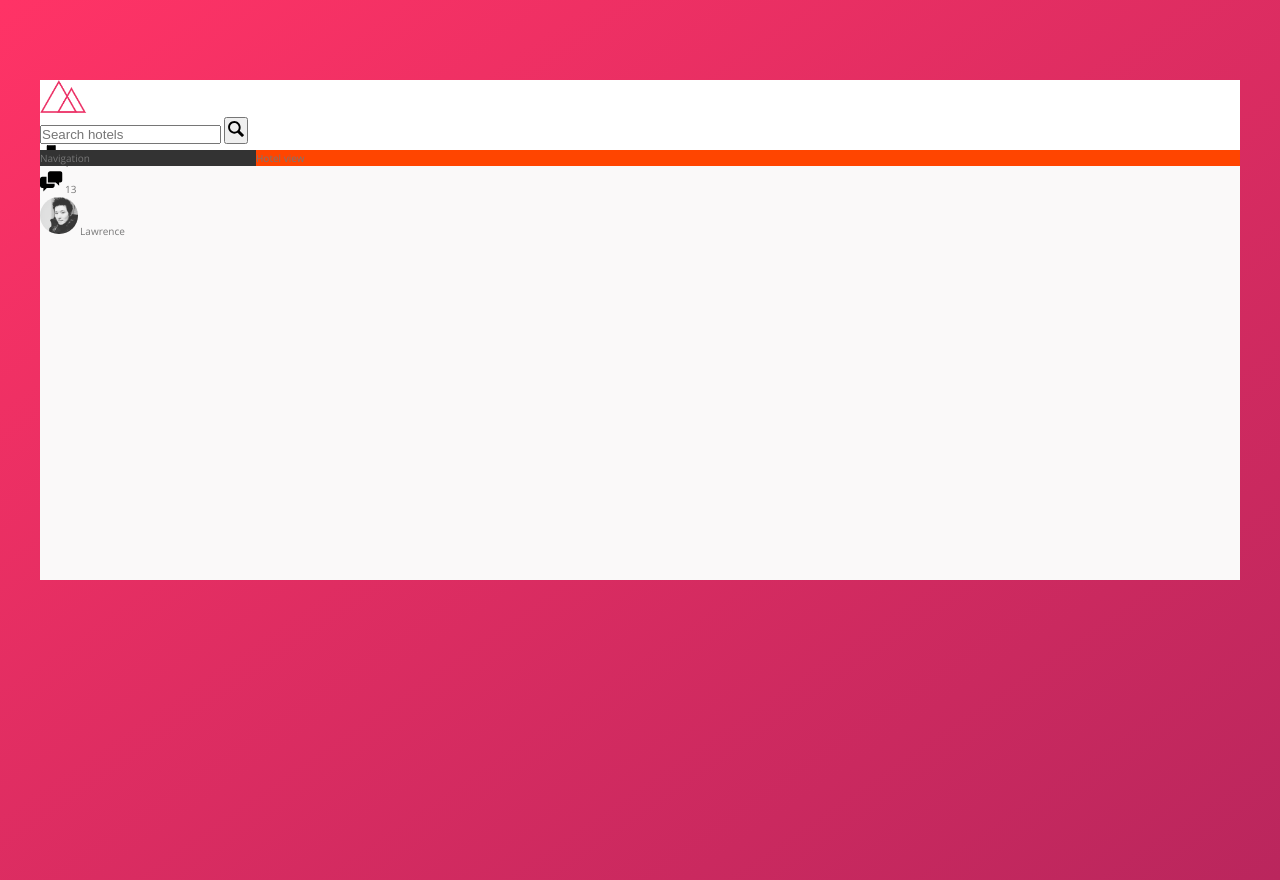
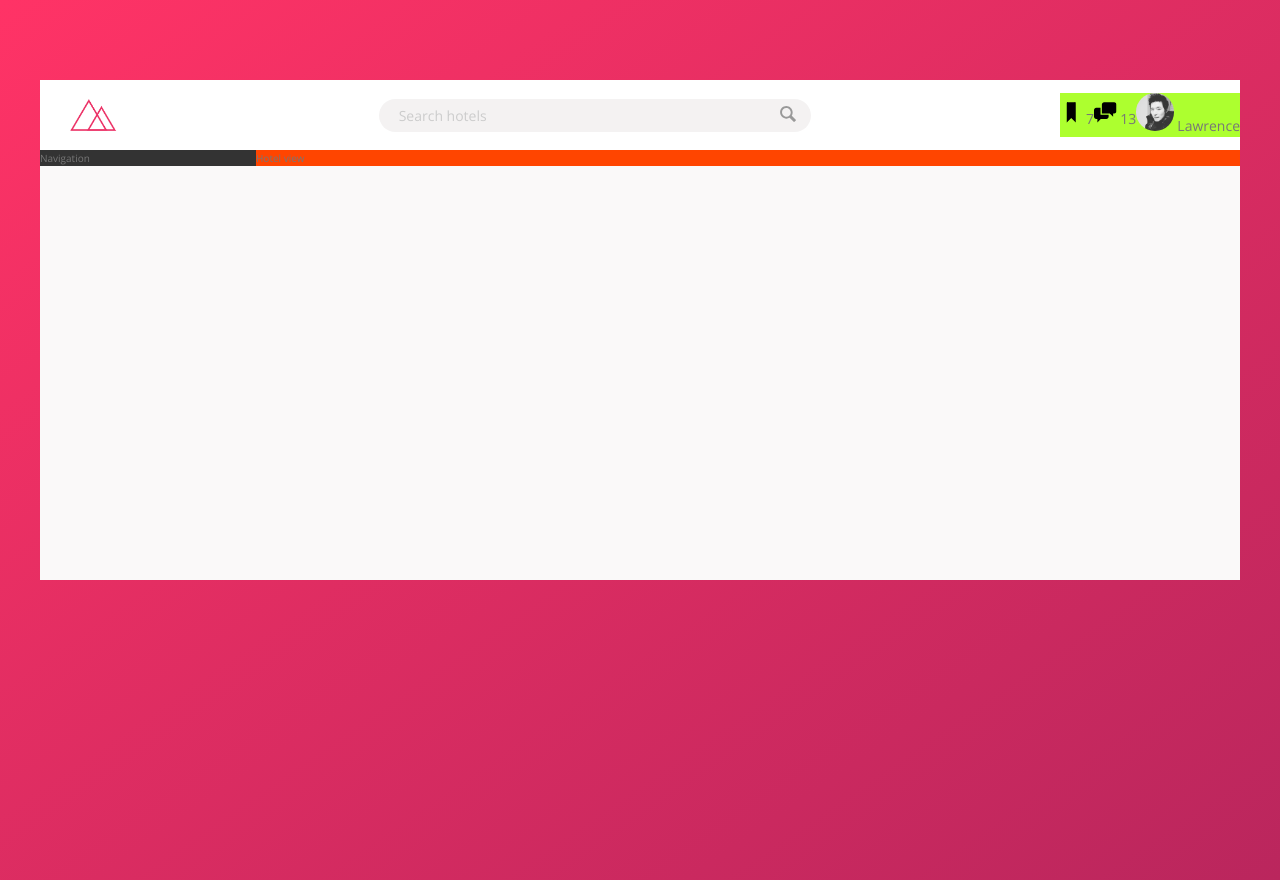
Before and after one commit to Lawrencehudson23/trillo, a plain HTML site: page index.html in a window 1280 px wide. Drawn offline with nearby package versions, Linux system fonts and the light colour scheme.

Commit message:
search bar

```diff
--- a/css/style.css
+++ b/css/style.css
@@ -52,16 +52,53 @@ body {
   min-height: 100vh; }
 
 .logo {
-  height: 3.25rem; }
+  height: 3.25rem;
+  margin-left: 3rem; }
 
+.search {
+  flex: 0 0 40%;
+  display: flex;
+  align-items: center;
+  justify-content: center; }
+  .search__input {
+    font-family: inherit;
+    font-size: inherit;
+    background-color: var(--color-grey-light-2);
+    background-color: var(--color-grey-light-2);
+    border: none;
+    padding: 0.7rem 2rem;
+    border-radius: 100px;
+    width: 90%;
+    transition: all 0.2;
+    margin-right: -3.25rem; }
+    .search__input:focus {
+      outline: none;
+      width: 100%;
+      background-color: var(--color-grey-light-3); }
+    .search__input::-webkit-input-placeholder {
+      font-weight: 100;
+      color: var(--color-grey-light-4); }
+  .search__input:focus + .search__button {
+    background-color: var(--color-grey-light-3); }
+  .search__button {
+    border: none;
+    background-color: var(--color-grey-light-2); }
+    .search__button:focus {
+      outline: none; }
+    .search__button:active {
+      transform: translateY(2px); }
   .search__icon {
     height: 2rem;
-  width: 2rem; }
+    width: 2rem;
+    fill: var(--color-grey-dark-3); }
 
+.user-nav {
+  background-color: greenyellow;
+  display: flex;
+  align-items: center; }
   .user-nav__icon {
     height: 2.25rem;
     width: 2.25rem; }
-
   .user-nav__user-photo {
     height: 3.75rem;
     border-radius: 50%; }
@@ -74,9 +111,13 @@ body {
   min-height: 50rem; }
 
 .header {
+  font-size: 1.4rem;
   height: 7rem;
   background-color: #fff;
-  border-bottom: var(--color-grey-light-2); }
+  border-bottom: var(--color-grey-light-2);
+  display: flex;
+  justify-content: space-between;
+  align-items: center; }
 
 .content {
   display: flex; }
--- a/sass/_component.scss
+++ b/sass/_component.scss
@@ -2,26 +2,73 @@
 // LOGO
 .logo {
   height: 3.25rem;
+  margin-left: 3rem;
 }
 
 /////////////////////////////////
 // SEARCH
 .search {
+  flex: 0 0 40%;
+
+  display: flex;
+  align-items: center;
+  justify-content: center;
+
   &__input {
+    font-family: inherit;
+    font-size: inherit;
+    background-color: var(--color-grey-light-2);
+    background-color: var(--color-grey-light-2);
+    border: none;
+    padding: 0.7rem 2rem;
+    border-radius: 100px;
+    width: 90%;
+    transition: all 0.2;
+    margin-right: -3.25rem;
+
+    &:focus {
+      outline: none;
+      width: 100%;
+      background-color: var(--color-grey-light-3);
+    }
+
+    &::-webkit-input-placeholder {
+      font-weight: 100;
+      color: var(--color-grey-light-4);
+    }
+  }
+
+  &__input:focus + &__button {
+    background-color: var(--color-grey-light-3);
   }
 
   &__button {
+    border: none;
+    background-color: var(--color-grey-light-2);
+
+    &:focus {
+      outline: none;
+    }
+
+    &:active {
+      transform: translateY(2px);
+    }
   }
 
   &__icon {
     height: 2rem;
     width: 2rem;
+    fill: var(--color-grey-dark-3);
   }
 }
 
 /////////////////////////////////
 // USER NAVIGATION
 .user-nav {
+  background-color: greenyellow;
+  display: flex;
+  align-items: center;
+
   &__icon-box {
   }
 
--- a/sass/_layout.scss
+++ b/sass/_layout.scss
@@ -8,9 +8,14 @@
 }
 
 .header {
+  font-size: 1.4rem;
   height: 7rem;
   background-color: #fff;
   border-bottom: var(--color-grey-light-2);
+
+  display: flex;
+  justify-content: space-between;
+  align-items: center;
 }
 
 .content {
```
Lines whose indentation alone changed are shown as unchanged.
